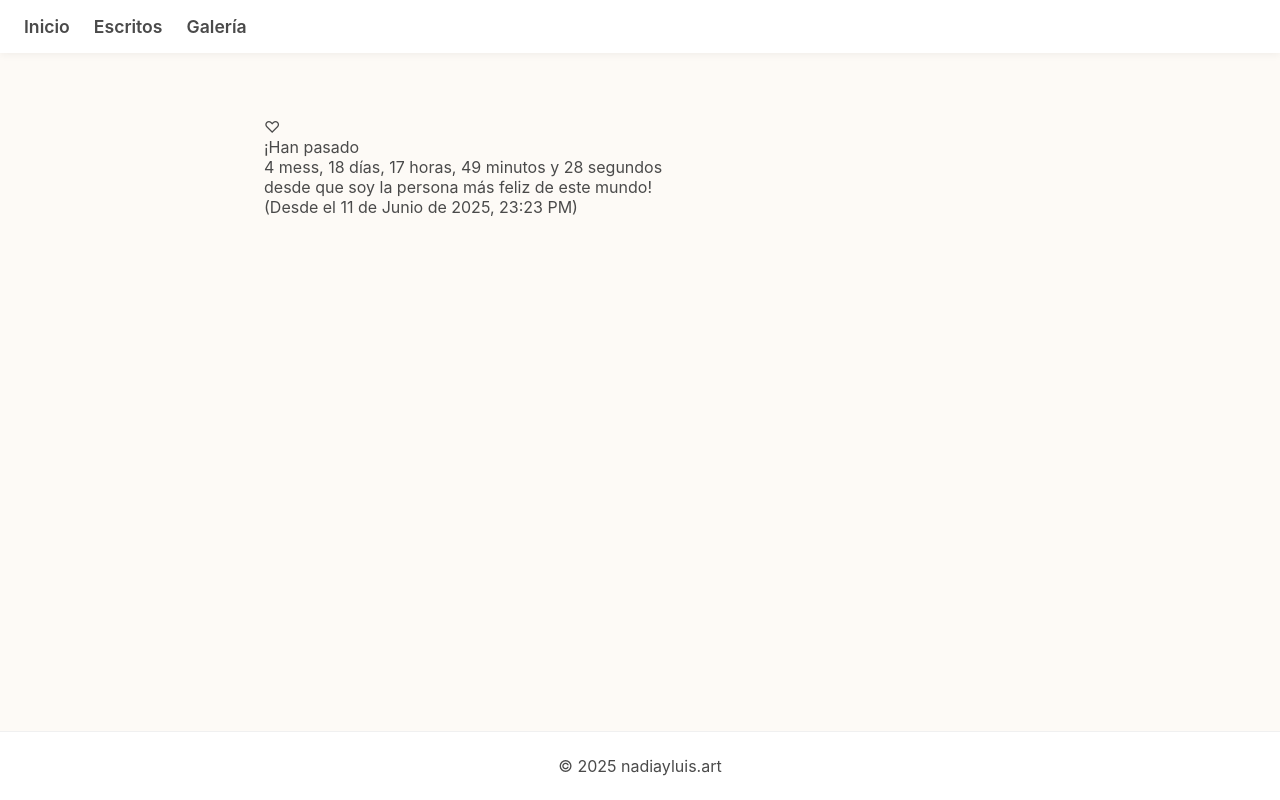
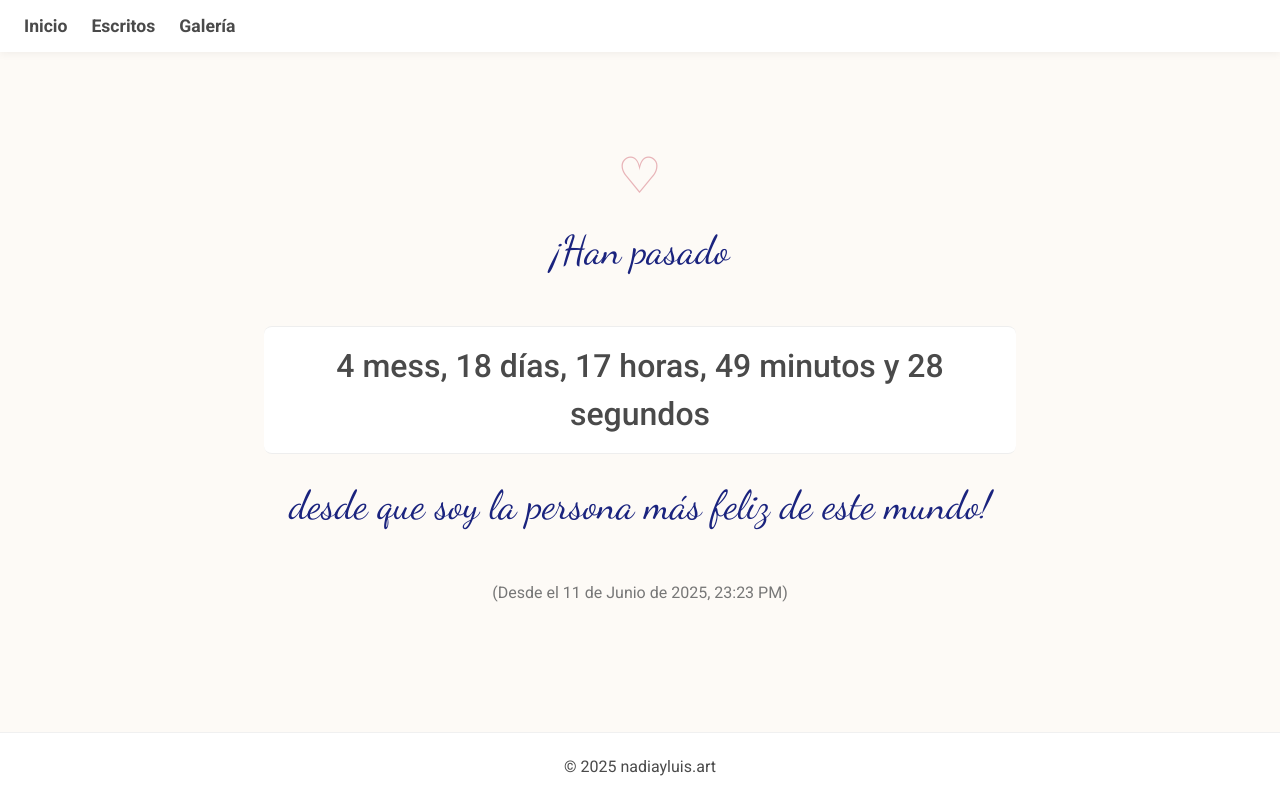
Before and after one commit to blqa/nadiayluis-web, a plain HTML site: page index.html in a window 1280 px wide. Drawn offline with Linux system fonts and the light colour scheme.

Commit message:
Update style.css

```diff
--- a/style.css
+++ b/style.css
@@ -1,10 +1,12 @@
-/* ---- 1. Variables y Reseteo Básico (MODO PASTEL) ---- */
+/* ---- 1. Variables y Reseteo Básico (MODO PASTEL V4) ---- */
 :root {
     --bg-color: #fdfaf6;
     --surface-color: #ffffff;
     --text-color: #4a4a4a;
     --accent-color: #e8b4b8;
-    --font-main: -apple-system, BlinkMacSystemFont, 'Segoe UI', Roboto, Oxygen, Ubuntu, Cantarell, 'Open Sans', 'Helvetica Neue', sans-serif;
+    --text-cursive: #1a237e; /* El azul oscuro de tu diseño original */
+    --font-main: 'Roboto', sans-serif;
+    --font-fancy: 'Dancing Script', cursive;
 }
 
 * {
@@ -26,22 +28,22 @@ body {
 /* ---- 3. Header y Navegación (MOBILE-FIRST) ---- */
 header {
     background-color: var(--surface-color);
-    padding: 1rem 1.5rem; /* Un poco más de padding lateral para el cel */
+    padding: 1rem 1.5rem;
     box-shadow: 0 2px 8px rgba(0, 0, 0, 0.05);
 }
 
 header nav ul {
     list-style: none;
-    display: flex; /* En mobile, los dejamos en horizontal */
-    justify-content: center; /* Centramos los 3 links */
-    gap: 1.5rem; /* Espacio entre links */
+    display: flex;
+    justify-content: center;
+    gap: 1.5rem;
 }
 
 header nav a {
     color: var(--text-color);
     text-decoration: none;
     font-weight: 600;
-    font-size: 1rem; /* Un tamaño cómodo para tap */
+    font-size: 1rem;
     transition: color 0.2s ease;
 }
 
@@ -53,37 +55,59 @@ header nav a:hover {
 main {
     flex-grow: 1;
     width: 100%;
-    /* Padding para que el texto no se pegue a los bordes del teléfono */
     padding: 2rem 1.5rem;
+
+    /* Centramos el contenido del contador */
+    display: flex;
+    flex-direction: column;
+    justify-content: center;
+    align-items: center;
+    text-align: center; /* Centramos todo el texto dentro de main */
 }
 
-main h1 {
-    font-size: 2.5rem; /* Más chico para el cel */
-    color: var(--text-color);
-    margin-bottom: 1rem;
-    line-height: 1.1; /* Evita que se separe mucho en 2 renglones */
+/* ---- 5. ESTILOS DE TU CONTADOR (ADAPTADOS A PASTEL) ---- */
+
+.heart-icon {
+    font-size: 3em;
+    color: var(--accent-color); /* Usamos el color pastel */
+    margin-bottom: 20px;
+    /* Animación de pulso sutil */
+    animation: pulse 1.5s infinite alternate;
+}
+@keyframes pulse {
+    from { transform: scale(1); }
+    to { transform: scale(1.05); }
 }
 
-main h2 {
-    font-size: 1.3rem; /* Más chico para el cel */
-    color: var(--accent-color);
-    margin-top: 2rem;
-    border-bottom: 2px solid #f0f0f0;
-    padding-bottom: 0.5rem;
+.message-top {
+    font-family: var(--font-fancy); /* Fuente 'Dancing Script' */
+    font-size: 2.2em;
+    color: var(--text-cursive); /* Usamos el azul oscuro */
+    margin-bottom: 25px;
+    line-height: 1.3;
 }
 
-main p {
-    font-size: 1.1rem;
-    line-height: 1.6;
+#cronometro {
+    font-family: var(--font-main); /* Fuente 'Roboto' */
+    font-size: 1.6em;
+    font-weight: 500;
+    color: var(--text-color); /* Color de texto normal */
+    line-height: 1.5;
+    padding: 15px 20px; /* Damos padding horizontal */
+    border-top: 1px solid #eee;
+    border-bottom: 1px solid #eee;
+    margin: 25px 0;
+    background-color: var(--surface-color); /* Fondo blanco */
+    border-radius: 8px;
+    width: 100%; /* Hacemos que ocupe todo el ancho de 'main' */
 }
 
-/* ---- 5. El Contador (Estilo Pastel) ---- */
-#contador-relacion {
-    font-size: 2.2rem; /* Más chico para el cel */
-    font-weight: bold;
-    color: var(--accent-color);
-    text-align: left;
-    margin-top: 1rem;
+.message-bottom {
+    font-family: var(--font-main);
+    font-size: 0.9em; /* Un poco más chico */
+    color: #777; /* Un gris más suave */
+    margin-top: 25px;
+    line-height: 1.5;
 }
 
 /* ---- 6. Footer ---- */
@@ -102,28 +126,20 @@ footer {
 @media (min-width: 768px) {
 
     header nav ul {
-        justify-content: flex-start; /* Los alineamos a la izquierda en compu */
+        justify-content: flex-start;
     }
 
     header nav a {
-        font-size: 1.1rem; /* Letra más grande en compu */
+        font-size: 1.1rem;
     }
 
     main {
-        /* Centramos el contenido en la compu */
         max-width: 800px;
         margin: 2rem auto;
     }
 
-    main h1 {
-        font-size: 3rem; /* Títulos más grandes en compu */
-    }
-
-    main h2 {
-        font-size: 1.5rem;
-    }
-
-    #contador-relacion {
-        font-size: 2.5rem;
-    }
+    /* Aumentamos tamaños en Desktop */
+    .message-top { font-size: 2.5em; }
+    #cronometro { font-size: 2em; }
+    .message-bottom { font-size: 1em; }
 }
```
